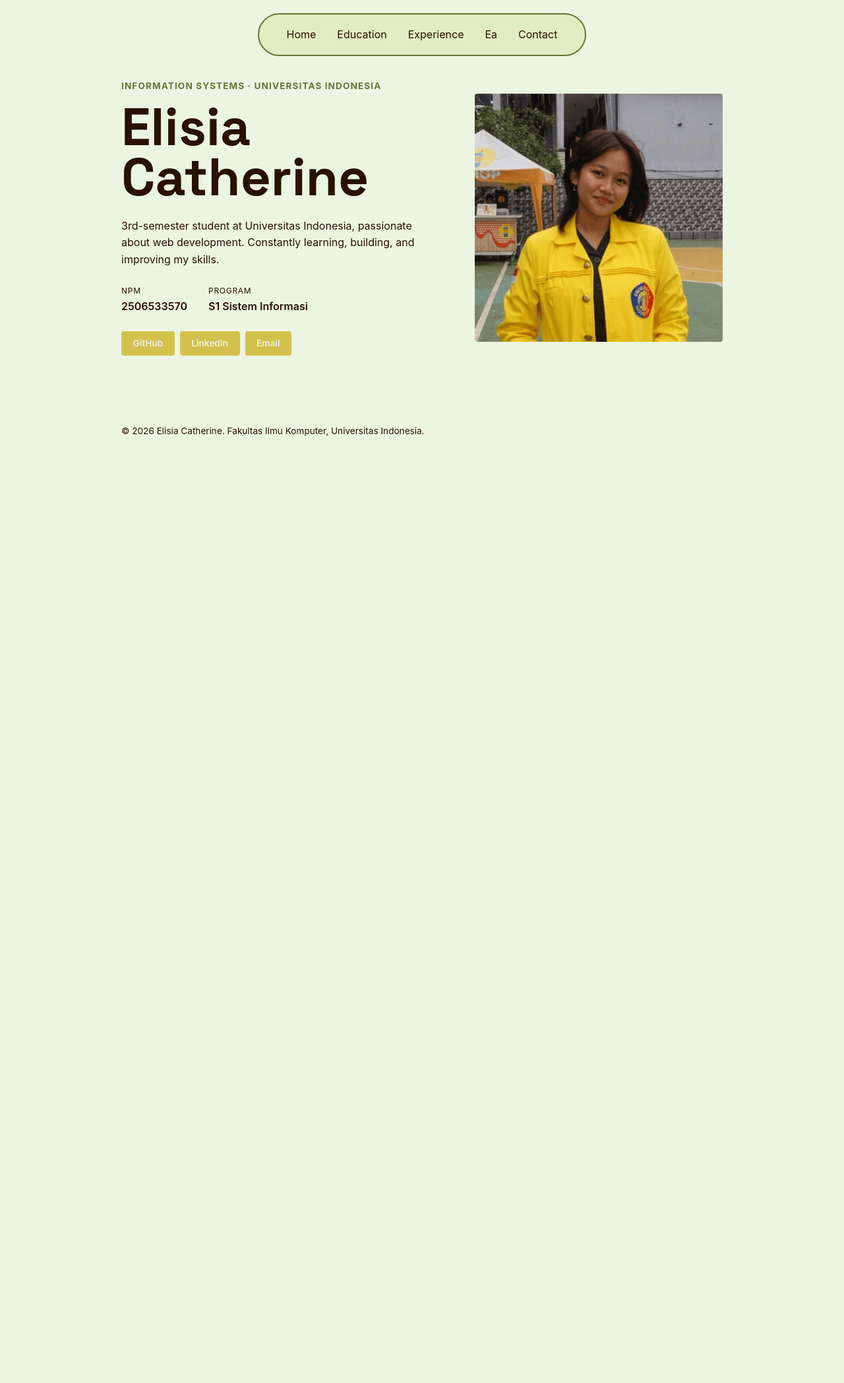
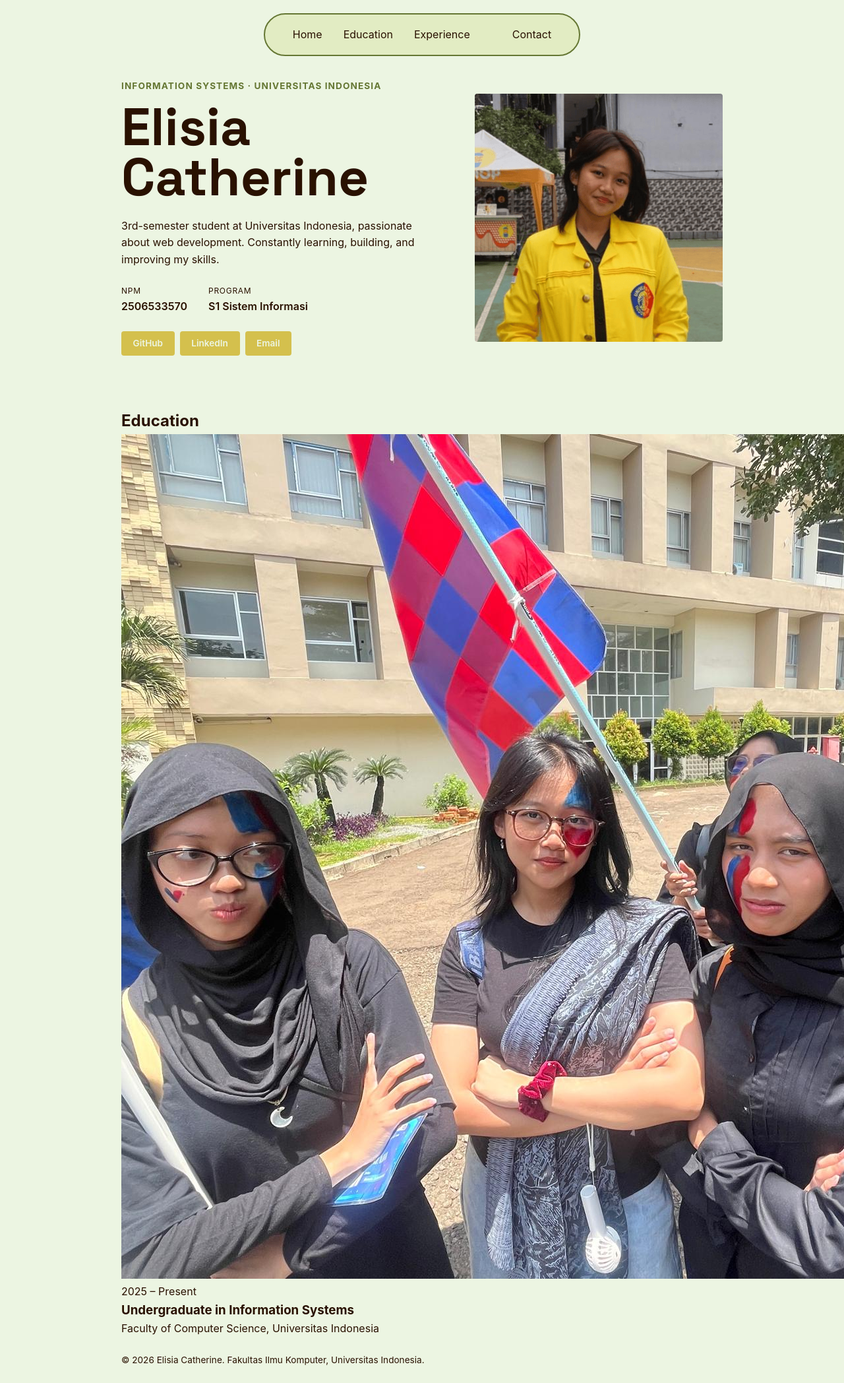
Before and after one commit to elisiaac/myportofolio, a Django app: page / in a window 1280 px wide; the page is wider, and only the part inside the window is pictured. Shown: that part at 66% size. Before the commit the page ends 661 px from the top of that part, so only its background shows below. Run offline with Django 5.2, Linux system fonts and the light colour scheme.

Commit message:
feat: add education section (photo and informations)

```diff
--- a/templates/index.html
+++ b/templates/index.html
@@ -15,14 +15,15 @@
             <nav>
                 <a href="#home">Home</a>
                 <a href="#education">Education</a>
-                <a href="#education">Experience</a>
-                <a href="#education">Ea</a>
+                <a href="#experience">Experience</a>
+                <a href="#project"></a>
                 <a href="#education">Contact</a>
             </nav>
         </div>
     </header>
 
     <main>
+        <!-- ini section hero (profile) -->
         <section class="hero" id="profile">
             <div class="container hero-grid">
                 <div class="hero-identity">
@@ -53,6 +54,23 @@
                 </div>
             </div>
         </section>
+
+        <!-- ini section education eli -->
+        <section class="edu-section" id="education">
+            <div class="container">
+                <h2 class="section-title">Education</h2>
+                <div class="education-card">
+                    <div class="education-media">
+                        <img src="/static/img/pacilz.jpeg" alt="Me at Faculty of Computer Science" class="education-img">
+                    </div>
+                    <div class="education-content">
+                        <span class="education-period">2025 – Present</span>
+                        <h3 class="education-degree">Undergraduate in Information Systems</h3>
+                        <p class="education-institution">Faculty of Computer Science, Universitas Indonesia</p>
+                    </div>
+                </div>
+            </div>
+        </section>
     </main>
 
     <footer class="site-footer">
```
Also changed, not shown: static/img/pacilz.jpeg (added).
